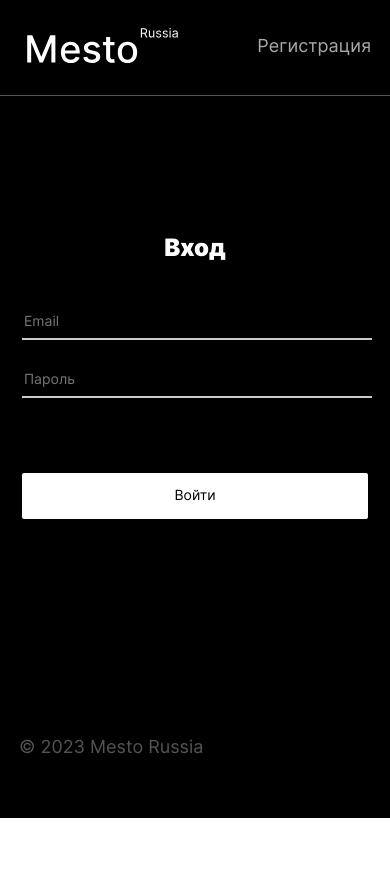
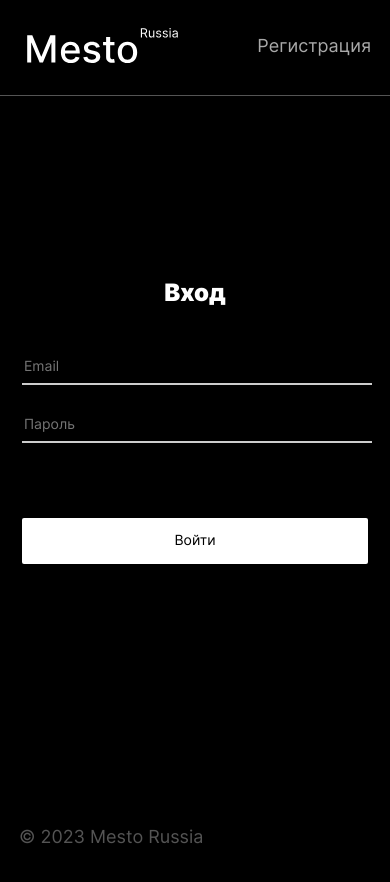
Before and after one commit to aja-gorbataja/react-mesto-api-full-gha, a React (Create React App) app in the folder frontend/: page /sign-in in a window 390 px wide. Shown: the top 882 px of the page. Before the commit the page ends 844 px from the top, so only its background shows below. Built offline with nearby package versions, Linux system fonts and the light colour scheme; no server answers.

Commit message:
fix white line

```diff
--- a/frontend/src/blocks/popup/_login/popup_login.css
+++ b/frontend/src/blocks/popup/_login/popup_login.css
@@ -5,3 +5,9 @@
   display: flex;
   height: calc(100vh - 270px);
 }
+
+@media screen and (max-width: 768px) {
+  .popup_login {
+    height: calc(100vh - 180px);
+  }
+}
--- a/frontend/src/blocks/popup/_register/popup_register.css
+++ b/frontend/src/blocks/popup/_register/popup_register.css
@@ -5,3 +5,9 @@
   display: flex;
   height: calc(100vh - 270px);
 }
+
+@media screen and (max-width: 768px) {
+  .popup_register {
+    height: calc(100vh - 180px);
+  }
+}
--- a/frontend/src/components/Login.js
+++ b/frontend/src/components/Login.js
@@ -13,12 +13,6 @@ function Login({ handleLogIn }) {
   function handlePasswordInput(evt) {
     setPassword(evt.target.value);
   }
-  //const [ formValue, setFormValue ] = useState({email: '', password: ''});
-
-  /*function handleChange(evt) {
-    const { name, value } = evt.target;
-    setFormValue({ ...formValue, [name]: value})
-  }*/
 
   function handleSubmit(evt) {
     evt.preventDefault();
```
